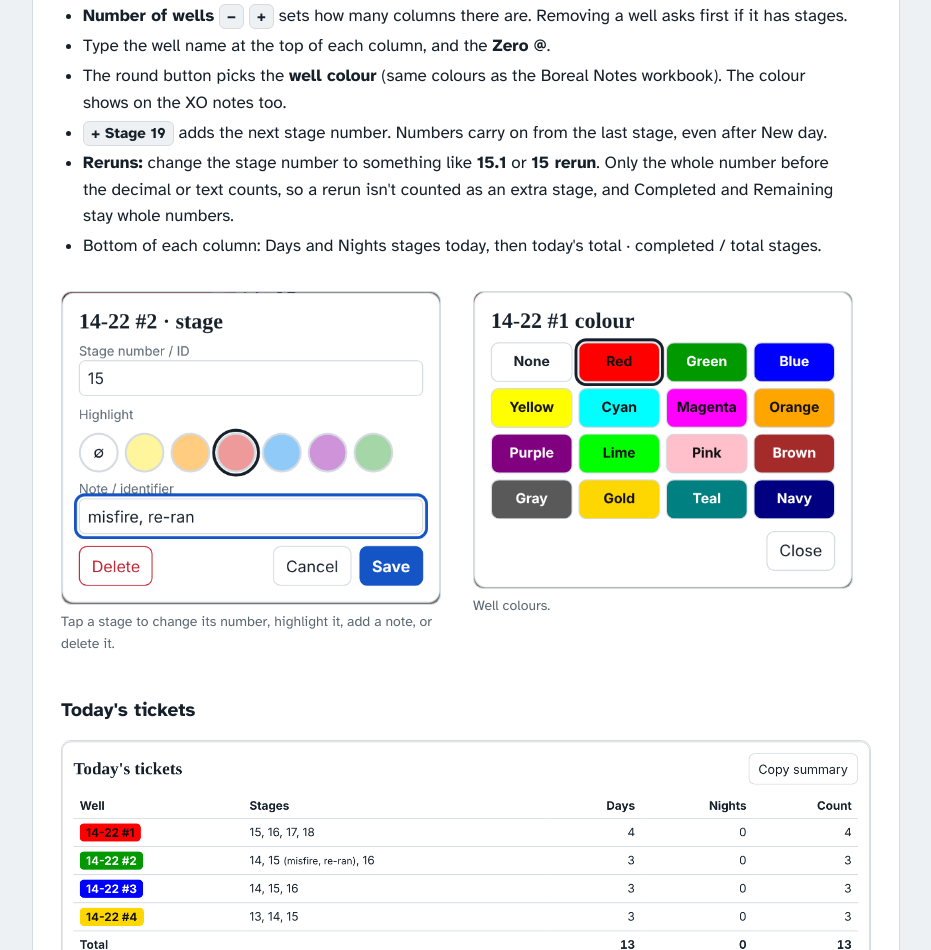
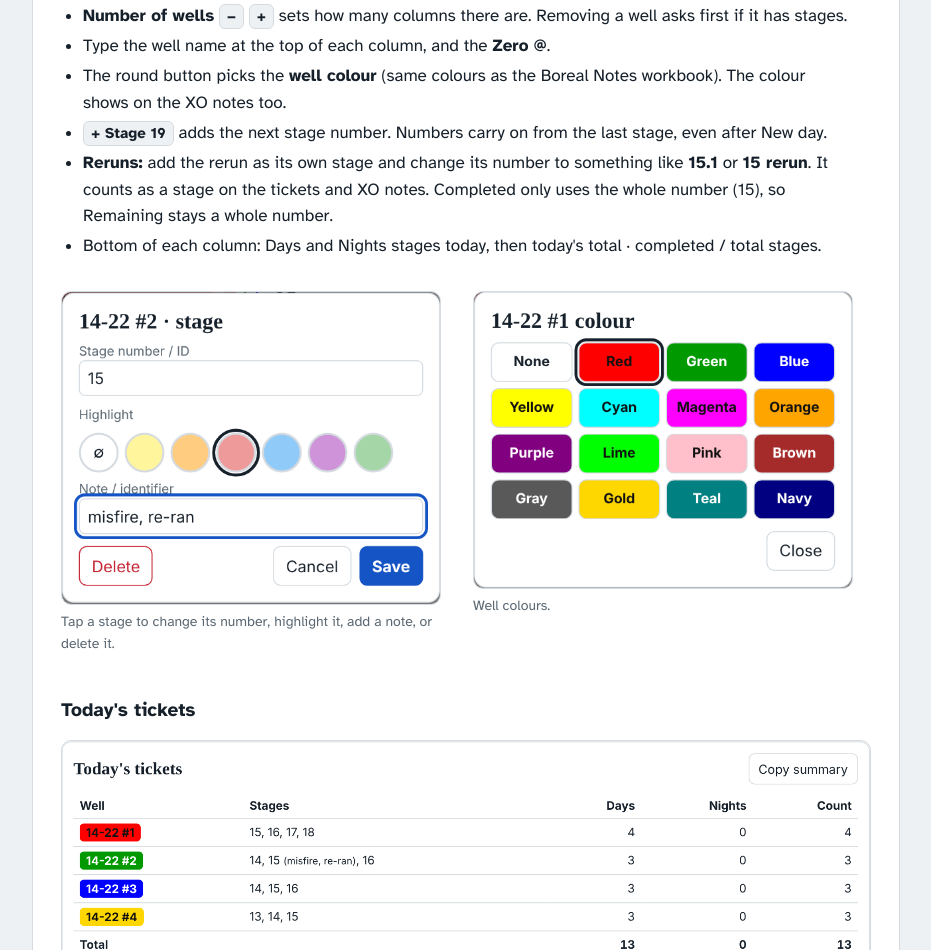
Before and after one commit to borealelinepd/Whiteboard, a plain HTML site: page help.html in a window 1280 px wide. Shown: the part 4801-5751 px from the top of the page, without its empty margins (174-1105 px from the left). Drawn offline with Linux system fonts and the light colour scheme.

Commit message:
Count reruns as stages again; keep Completed whole
Reruns are billed, so every stage entry counts on tickets and XO notes.
Completed, Remaining and the next stage number still use only the whole
stage number (2.2 -> 2).

Co-Authored-By: Claude Opus 5.5 <noreply@anthropic.com>
Claude-Session: https://claude.ai/code/session_01VgqTXvRicyLPoHF4HXncHg

```diff
--- a/help.html
+++ b/help.html
@@ -127,7 +127,7 @@ footer{color:var(--mute);font-size:14px;padding:10px 0 40px}
     <li>Type the well name at the top of each column, and the <b>Zero @</b>.</li>
     <li>The round button picks the <b>well colour</b> (same colours as the Boreal Notes workbook). The colour shows on the XO notes too.</li>
     <li><span class="key">+ Stage 19</span> adds the next stage number. Numbers carry on from the last stage, even after New day.</li>
-    <li><b>Reruns:</b> change the stage number to something like <b>15.1</b> or <b>15 rerun</b>. Only the whole number before the decimal or text counts, so a rerun isn't counted as an extra stage, and Completed and Remaining stay whole numbers.</li>
+    <li><b>Reruns:</b> add the rerun as its own stage and change its number to something like <b>15.1</b> or <b>15 rerun</b>. It counts as a stage on the tickets and XO notes. Completed only uses the whole number (15), so Remaining stays a whole number.</li>
     <li>Bottom of each column: Days and Nights stages today, then today's total · completed / total stages.</li>
   </ul>
   <div style="display:grid;grid-template-columns:repeat(auto-fit,minmax(260px,1fr));gap:14px">
```
Also changed, not shown: index.html (+1 -1 lines).
